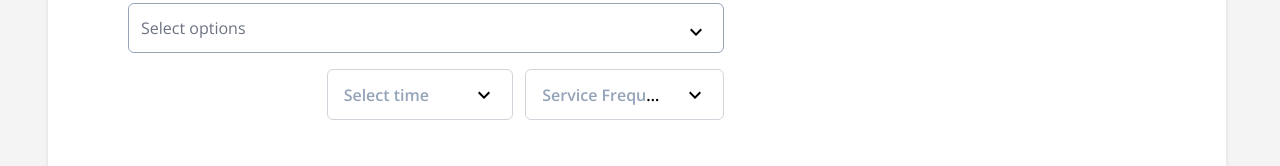
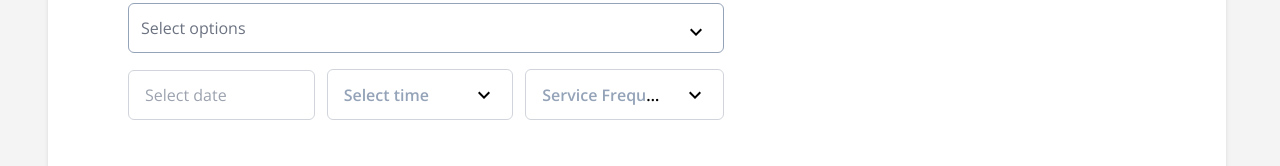
Before and after one commit to amankashyap004/form-traverse, a React (Vite) app: page / in a window 1280 px wide. Both pictures are taken after a click on the element "BOOKING CLEANING". Shown: the part 443-609 px from the top of the page. Built offline with nearby package versions, Linux system fonts and the light colour scheme.

Commit message:
install react-datepicker and create custom date picker

```diff
--- a/package.json
+++ b/package.json
@@ -17,6 +17,7 @@
     "@mui/styled-engine-sc": "^5.12.0",
     "@reduxjs/toolkit": "^1.9.5",
     "react": "^18.2.0",
+    "react-datepicker": "^4.14.1",
     "react-dom": "^18.2.0",
     "react-redux": "^8.1.1",
     "redux": "^4.2.1",
--- /dev/null
+++ b/src/components/CustomDatePicker.jsx
@@ -0,0 +1,26 @@
+import React, { useState } from "react";
+import DatePicker from "react-datepicker";
+import "react-datepicker/dist/react-datepicker.css";
+
+const CustomDatePicker = ({ onDateSelect }) => {
+   const [selectedDate, setSelectedDate] = useState(null);
+   const today = new Date();
+
+   const handleDateChange = (date) => {
+      setSelectedDate(date);
+      onDateSelect(date);
+   };
+   return (
+      <div>
+         <DatePicker
+            className="px-4 py-3 bg-white border border-gray-300 rounded-md cursor-pointer w-full"
+            selected={selectedDate}
+            onChange={handleDateChange}
+            minDate={today}
+            placeholderText="Select date"
+         />
+      </div>
+   );
+};
+
+export default CustomDatePicker;
--- a/src/components/steps/ExtraServiceDetails.jsx
+++ b/src/components/steps/ExtraServiceDetails.jsx
@@ -1,6 +1,7 @@
 import React from "react";
 import { useDispatch, useSelector } from "react-redux";
 import CustomDropdown from "../CustomDropdown";
+import CustomDatePicker from "../CustomDatePicker";
 import {
    setSelectedTimingData,
    setSelectedServiceFrequencyData,
@@ -11,6 +12,10 @@ const ExtraServiceDetails = () => {
    const dispatch = useDispatch();
    const timingData = data.timingData;
    const serviceFrequencyData = data.serviceFrequencyData;
+
+   const handleDateSelect = (date) => {
+      console.log(date); // Print the selected date value
+   };
 
    const handleDropdownChangeTiming = (option) => {
       dispatch(setSelectedTimingData(option.label));
@@ -23,7 +28,9 @@ const ExtraServiceDetails = () => {
    return (
       <section className="flex justify-center items-center w-full">
          {/* Date */}
-         <div className="mb-4 w-1/3 mr-3"></div>
+         <div className="mb-4 w-1/3 mr-3">
+            <CustomDatePicker onDateSelect={handleDateSelect} />
+         </div>
          {/* Timing */}
          <div className="mb-4 w-1/3 mr-3">
             <CustomDropdown
```
Also changed, not shown: 1 other file (tests, documents, lock files or other folders).
